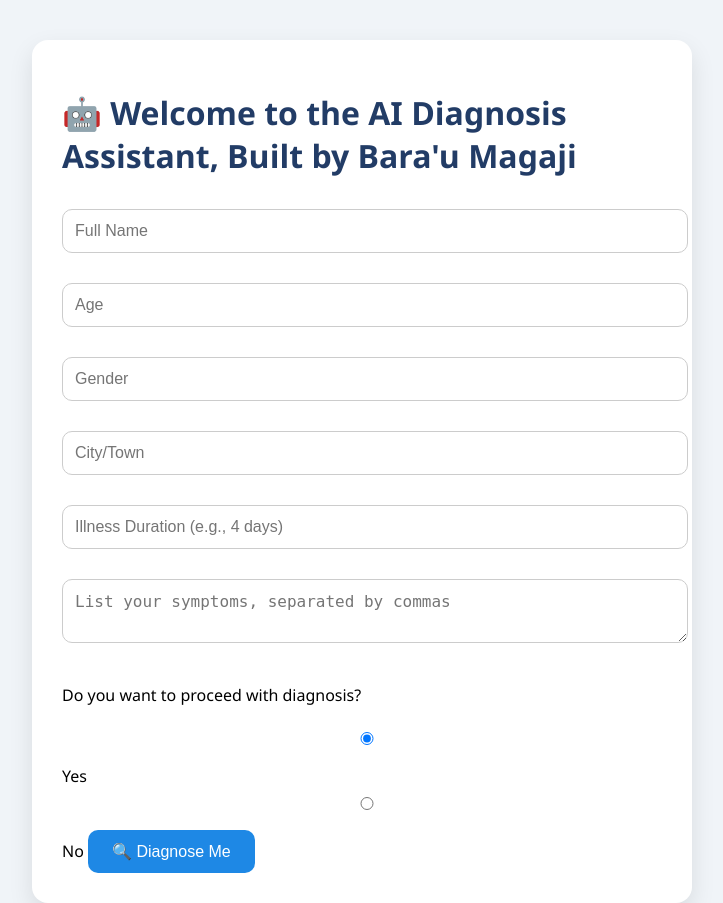
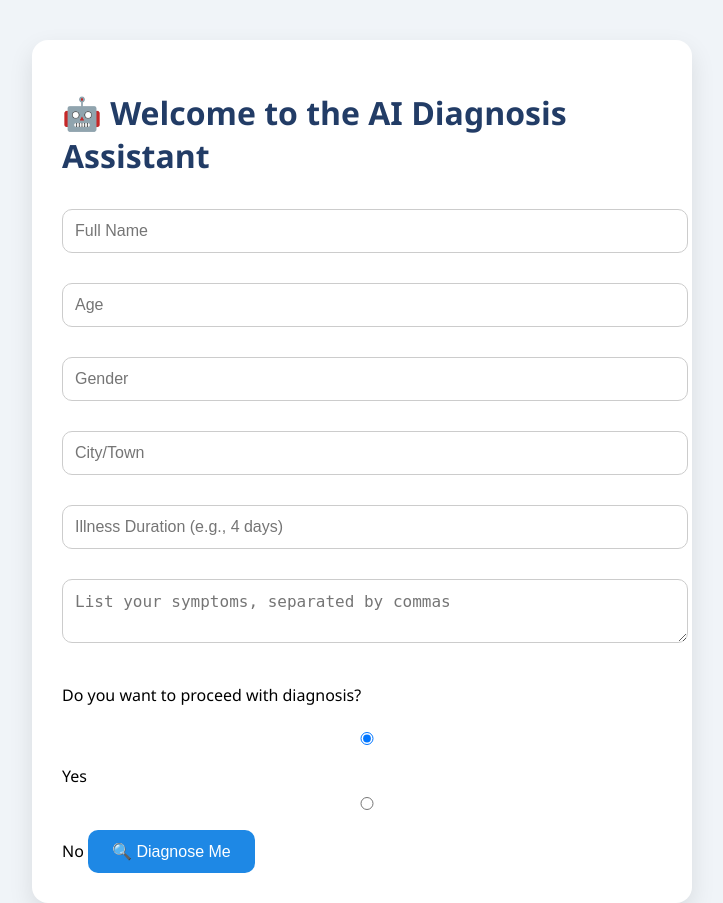
Before and after one commit to jammel001/healthHERO, a Flask app: page / in a window 1280 px wide. Shown: the whole page, without its empty margins (278-1001 px from the left). Run offline with Flask 3, Linux system fonts and the light colour scheme; parts of the project's set-up code (start-up, migrations or seed data) failed here and were passed over.

Commit message:
Update index.html

```diff
--- a/templates/index.html
+++ b/templates/index.html
@@ -1,3 +1,4 @@
+<!-- ✅ File: templates/index.html -->
 <!DOCTYPE html>
 <html lang="en">
 <head>
@@ -7,7 +8,7 @@
 </head>
 <body>
   <div class="container">
-    <h1>🤖 Welcome to the AI Diagnosis Assistant, Built by Bara'u Magaji</h1>
+    <h1>🤖 Welcome to the AI Diagnosis Assistant</h1>
     <form action="/diagnose" method="POST">
       <input type="text" name="name" placeholder="Full Name" required>
       <input type="text" name="age" placeholder="Age" required>
```
